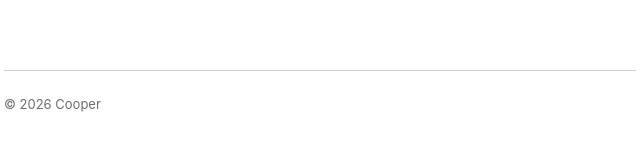
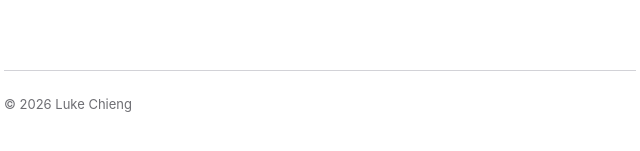
Before and after one commit to lchieng2/cooper-site, a plain HTML site: page support.html in a window 1280 px wide. Shown: the part 423-574 px from the top of the page, 320-960 px from the left. Drawn offline with Linux system fonts and the light colour scheme.

Commit message:
Use Luke Chieng as copyright holder
Co-authored-by: Cursor <cursoragent@cursor.com>

```diff
--- a/support.html
+++ b/support.html
@@ -32,7 +32,7 @@
 
   <footer class="site-footer">
     <div class="container">
-      <p>&copy; 2026 Cooper</p>
+      <p>&copy; 2026 Luke Chieng</p>
     </div>
   </footer>
 </body>
```
Also changed, not shown: index.html (+1 -1 lines), privacy.html (+1 -1 lines).
